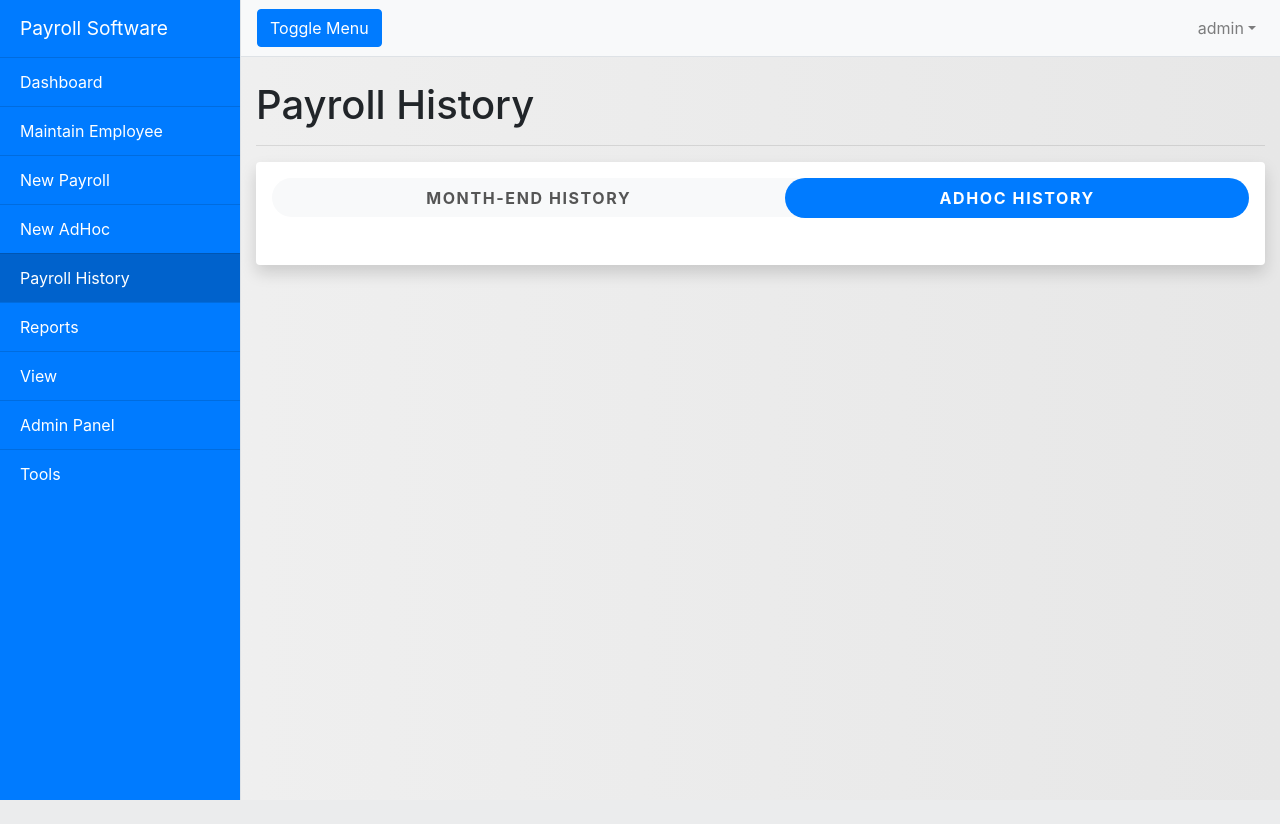
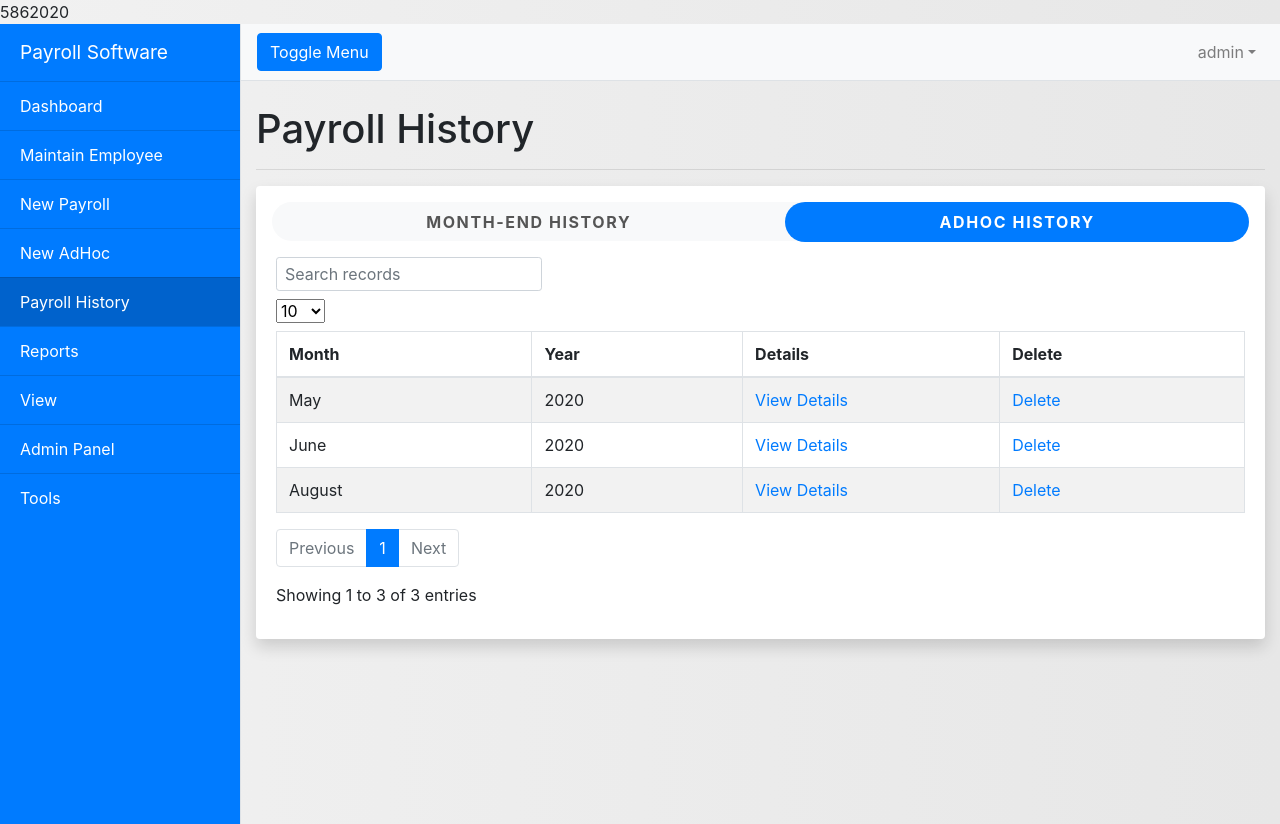
Before and after one commit to theandrewyong/myfyp, a PHP site: page /historypayroll.php in a window 1280 px wide, after a click on "ADHOC HISTORY". Before the commit the page ends 800 px from the top, so only its background shows below. Run offline with PHP 8.4, Linux system fonts and the light colour scheme; a user stored in the database is signed in; data comes from the database, SQL or seed files in the repository; some libraries are stand-ins or nearby versions.

Commit message:
update h

```diff
--- a/historypayroll.php
+++ b/historypayroll.php
@@ -8,6 +8,7 @@ $username = $_SESSION["username"];
 
 $select_all_processed_payroll = mysqli_query($conn, "SELECT * FROM process_payroll");
 $data_exists = FALSE;
+$adhoc_exists = FALSE;
 $unique_month_array = "";
 $unique_year_array = "";
 
@@ -20,6 +21,28 @@ while($select_result = mysqli_fetch_assoc($select_all_processed_payroll)){
     $unique_month_array = array_unique($specific_month_array);
     $unique_year_array = array_unique($specific_year_array);
     }
+
+                                            //check if m and y has value
+                                            $check_m_y_sql = mysqli_query($conn, "SELECT * FROM process_payroll");
+                                            while($cmys = mysqli_fetch_assoc($check_m_y_sql)){
+                                                $xspecific_month = $cmys["process_payroll_process_month"];
+                                                $xspecific_year = $cmys["process_payroll_process_year"];
+                                                $xspecific_month_array[] = $xspecific_month;
+                                                $xspecific_year_array[] = $xspecific_year;
+                                                $xunique_month_array = array_unique($xspecific_month_array);
+                                                $xunique_year_array = array_unique($xspecific_year_array);
+                                            }
+
+                                            foreach($xunique_month_array as $xm){
+
+                                                    echo $xm;
+
+                                            }
+
+                                             foreach($xunique_year_array as $xa){
+                                                 echo $xa;
+                                             }
+
 ?>
 <!DOCTYPE html>
 <html lang="en">
@@ -63,6 +86,7 @@ while($select_result = mysqli_fetch_assoc($select_all_processed_payroll)){
                                 if($data_exists){
                                     foreach($unique_month_array as $uma){
                                         foreach($unique_year_array as $uya){
+
                                             echo '<tr>';
                                             echo '<td>' . date("F", mktime(0, 0, 0, $uma, 10)) . '</td>';
                                             echo '<td>' . $uya . '</td>';
@@ -78,7 +102,34 @@ while($select_result = mysqli_fetch_assoc($select_all_processed_payroll)){
                         </div>
                     </div>
                     <div id="profile" role="tabpanel" aria-labelledby="profile-tab" class="tab-pane fade px-1 py-3">
-
+                        <div class="table-responsive">
+                            <table id="example1" class="table table-striped table-bordered">
+                                <thead>
+                                    <tr>
+                                        <th>Month</th>
+                                        <th>Year</th>
+                                        <th>Details</th>
+                                        <th>Delete</th>
+                                    </tr>
+                                </thead>
+                                <tbody>
+                                <?php
+                                if($data_exists){
+                                    foreach($unique_month_array as $uma){
+                                        foreach($unique_year_array as $uya){
+                                            echo '<tr>';
+                                            echo '<td>' . date("F", mktime(0, 0, 0, $uma, 10)) . '</td>';
+                                            echo '<td>' . $uya . '</td>';
+                                            echo '<td>' . '<a href="historydetails.php?month=' . $uma . '&year=' . $uya . '">View Details</a>' . '</td>';
+                                            echo '<td>' . '<a href="deletehistory.php?month=' . $uma . '&year=' . $uya . '" onclick="return confirm(\'Confirm Delete?\');">Delete</a>' . '</td>';
+                                            echo '</tr>';
+                                        }
+                                    }
+                                }
+                                ?>
+                                </tbody>
+                            </table>
+                        </div>
                     </div>
                 </div>
             </div>
@@ -121,6 +172,20 @@ $(document).ready( function() {
         "sDom": '<"dtb_search"f><"dtb_length"l>rt<"bottom"pi><"clear">'
     } );
 } );
+
+$(document).ready( function() {
+    $('#example1').dataTable( {
+        language: {
+        search: "",
+        "lengthMenu": "_MENU_",
+        searchPlaceholder: "Search records",
+        },
+        columnDefs: [
+        { type: 'date-range', targets: 0 }
+        ],
+        "sDom": '<"dtb_search"f><"dtb_length"l>rt<"bottom"pi><"clear">'
+    } );
+} );
 </script>
 </body>
 </html>
```
